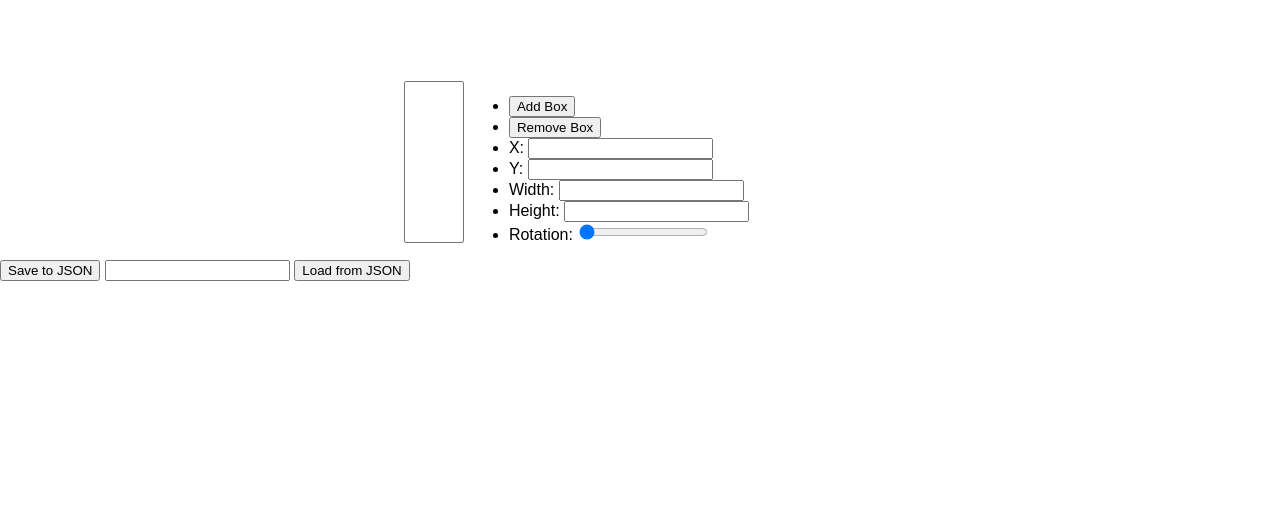
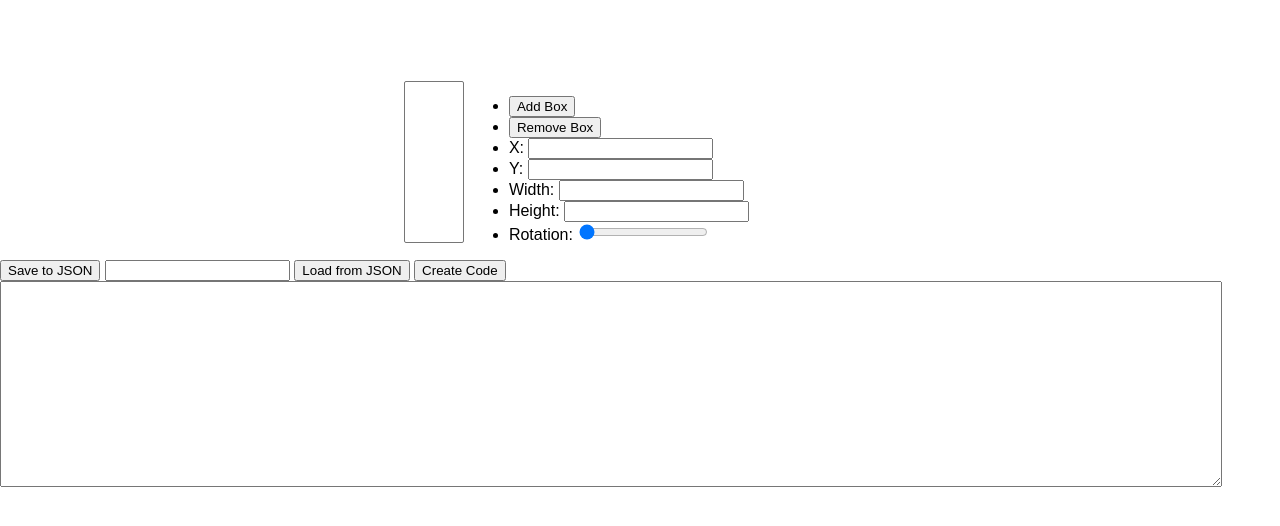
Before and after one commit to minkcv/laybox, a plain HTML site: page index.html in a window 1280 px wide. Drawn offline with Linux system fonts and the light colour scheme.

Commit message:
lua code generation

```diff
--- a/index.html
+++ b/index.html
@@ -179,6 +179,21 @@
             });
             update();
         }
+        function createCode() {
+            var program = '';
+            boxes.forEach((box) => {
+                var w2 = box.w / 2;
+                var h2 = box.h / 2;
+                var boxcode = 'local box' + box.id + ' = playbox.body.new(' + box.w + ' / WORLD_PIXEL_SCALE, ' + box.h + ' / WORLD_PIXEL_SCALE, 0)\n';
+                boxcode += 'box' + box.id + ':setCenter(' + (box.x + w2) + ' / WORLD_PIXEL_SCALE, ' + (box.y + h2) + ' / WORLD_PIXEL_SCALE)\n';
+                boxcode += 'box' + box.id + ':setFriction(0.1)\n';
+                boxcode += 'box' + box.id + ':setRotation(' + box.r + ')\n';
+                boxcode += 'boxes[#boxes + 1] = box' + box.id + '\n';
+                boxcode += 'world:addBody(box' + box.id + ')\n\n';
+                program += boxcode;
+            });
+            document.getElementById('text-area').value = program;
+        }
     </script>
 </head>
 <body>
@@ -205,7 +220,9 @@
         <button onclick="saveJSON()">Save to JSON</button>
         <input type="text" id="json-text"/>
         <button onclick="loadJSON()">Load from JSON</button>
+        <button onclick="createCode()">Create Code</button>
     </div>
+    <textarea id='text-area' style="width: 95%; min-height: 200px"></textarea>
 
 </body>
 </html>
```
